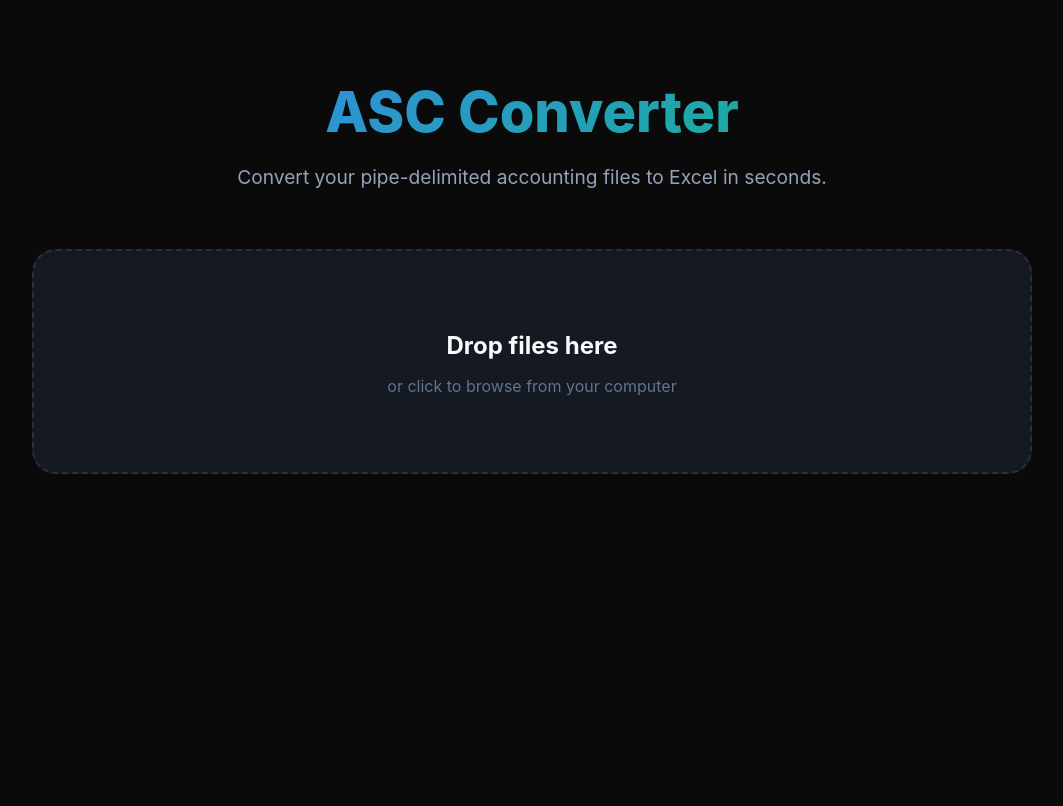
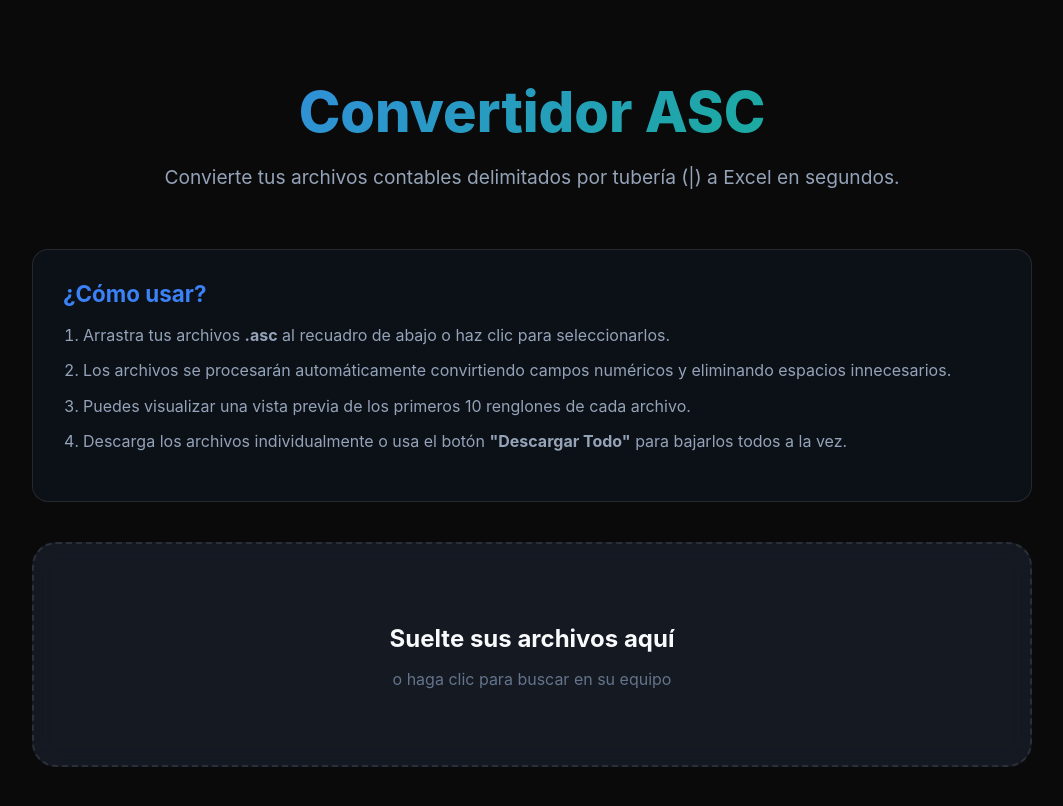
Before and after one commit to siosantiago/contaduria_scripts, a Next.js app in the folder asc-converter-web/: page / in a window 1280 px wide. Shown: the whole page, without its empty margins (108-1171 px from the left). Built offline with nearby package versions, Linux system fonts and the light colour scheme.

Commit message:
Translate to Spanish, add instructions and download all button

```diff
--- a/asc-converter-web/app/globals.css
+++ b/asc-converter-web/app/globals.css
@@ -164,3 +164,46 @@
     transform: translateY(0);
   }
 }
+
+.instructions-section {
+  background: rgba(59, 130, 246, 0.05);
+  border: 1px solid var(--border);
+  border-radius: 16px;
+  padding: 30px;
+  margin-bottom: 40px;
+}
+
+.instructions-section h2 {
+  font-size: 1.4rem;
+  margin-top: 0;
+  margin-bottom: 15px;
+  color: var(--primary);
+}
+
+.instructions-section ol {
+  padding-left: 20px;
+  color: #94a3b8;
+  line-height: 1.6;
+}
+
+.instructions-section li {
+  margin-bottom: 10px;
+}
+
+.list-header {
+  display: flex;
+  justify-content: space-between;
+  align-items: center;
+  margin-top: 60px;
+  margin-bottom: 20px;
+}
+
+.list-header h2 {
+  margin: 0;
+  font-size: 1.5rem;
+}
+
+.list-actions {
+  display: flex;
+  gap: 12px;
+}
--- a/asc-converter-web/app/page.tsx
+++ b/asc-converter-web/app/page.tsx
@@ -20,8 +20,8 @@
         setFiles(prev => [...prev, processed]);
         if (!previewFile) setPreviewFile(processed);
       } catch (err) {
-        console.error('Error processing file:', file.name, err);
-        alert(`Error processing ${file.name}`);
+        console.error('Error procesando archivo:', file.name, err);
+        alert(`Error procesando ${file.name}`);
       }
     }
   }, [previewFile]);
@@ -36,16 +36,35 @@
         setFiles(prev => [...prev, processed]);
         if (!previewFile) setPreviewFile(processed);
       } catch (err) {
-        alert(`Error processing ${file.name}`);
+        alert(`Error procesando ${file.name}`);
       }
     }
+  };
+
+  const downloadAll = () => {
+    files.forEach(file => downloadExcel(file));
+  };
+
+  const clearAll = () => {
+    setFiles([]);
+    setPreviewFile(null);
   };
 
   return (
     <main className="main-container">
       <div className="header">
-        <h1>ASC Converter</h1>
-        <p>Convert your pipe-delimited accounting files to Excel in seconds.</p>
+        <h1>Convertidor ASC</h1>
+        <p>Convierte tus archivos contables delimitados por tubería (|) a Excel en segundos.</p>
+      </div>
+
+      <div className="instructions-section">
+        <h2>¿Cómo usar?</h2>
+        <ol>
+          <li>Arrastra tus archivos <b>.asc</b> al recuadro de abajo o haz clic para seleccionarlos.</li>
+          <li>Los archivos se procesarán automáticamente convirtiendo campos numéricos y eliminando espacios innecesarios.</li>
+          <li>Puedes visualizar una vista previa de los primeros 10 renglones de cada archivo.</li>
+          <li>Descarga los archivos individualmente o usa el botón <b>"Descargar Todo"</b> para bajarlos todos a la vez.</li>
+        </ol>
       </div>
 
       <div
@@ -63,42 +82,62 @@
           onChange={onFileSelect}
           style={{ display: 'none' }}
         />
-        <h2>Drop files here</h2>
-        <p>or click to browse from your computer</p>
+        <h2>Suelte sus archivos aquí</h2>
+        <p>o haga clic para buscar en su equipo</p>
       </div>
 
       {files.length > 0 && (
+        <>
+          <div className="list-header">
+            <h2>Archivos Procesados</h2>
+            <div className="list-actions">
+              <button
+                className="action-btn secondary"
+                onClick={clearAll}
+              >
+                Limpiar Lista
+              </button>
+              <button
+                className="action-btn"
+                onClick={downloadAll}
+              >
+                Descargar Todo ({files.length})
+              </button>
+            </div>
+          </div>
+
           <div className="file-list">
             {files.map((file, idx) => (
               <div key={idx} className="file-card">
                 <div className="file-info">
                   <h3>{file.fileName}</h3>
-                <span>{file.data.length} rows detected</span>
+                  <span>{file.data.length} filas detectadas</span>
                 </div>
                 <div className="file-actions">
                   <button
                     className="action-btn secondary"
                     onClick={() => setPreviewFile(file)}
                   >
-                  Preview
+                    Vista Previa
                   </button>
                   <button
                     className="action-btn"
                     onClick={() => downloadExcel(file)}
                   >
-                  Download Excel
+                    Descargar Excel
                   </button>
                 </div>
               </div>
             ))}
           </div>
+        </>
       )}
 
       {previewFile && (
         <div className="preview-section">
           <div style={{ padding: '20px', borderBottom: '1px solid var(--border)', display: 'flex', justifyContent: 'space-between', alignItems: 'center' }}>
-            <h2 style={{ margin: 0, fontSize: '1.2rem' }}>Preview: {previewFile.fileName}</h2>
-            <span style={{ color: '#64748b', fontSize: '0.9rem' }}>Showing first 10 rows</span>
+            <h2 style={{ margin: 0, fontSize: '1.2rem' }}>Vista Previa: {previewFile.fileName}</h2>
+            <span style={{ color: '#64748b', fontSize: '0.9rem' }}>Mostrando las primeras 10 filas</span>
           </div>
           <table>
             <thead>
--- a/asc-converter-web/lib/convert.ts
+++ b/asc-converter-web/lib/convert.ts
@@ -66,6 +66,6 @@
 export function downloadExcel(processed: ProcessedData) {
     const worksheet = XLSX.utils.json_to_sheet(processed.data);
     const workbook = XLSX.utils.book_new();
-    XLSX.utils.book_append_sheet(workbook, worksheet, 'Data');
+    XLSX.utils.book_append_sheet(workbook, worksheet, 'Datos');
     XLSX.writeFile(workbook, processed.fileName);
 }
```
Lines whose indentation alone changed are shown as unchanged.
